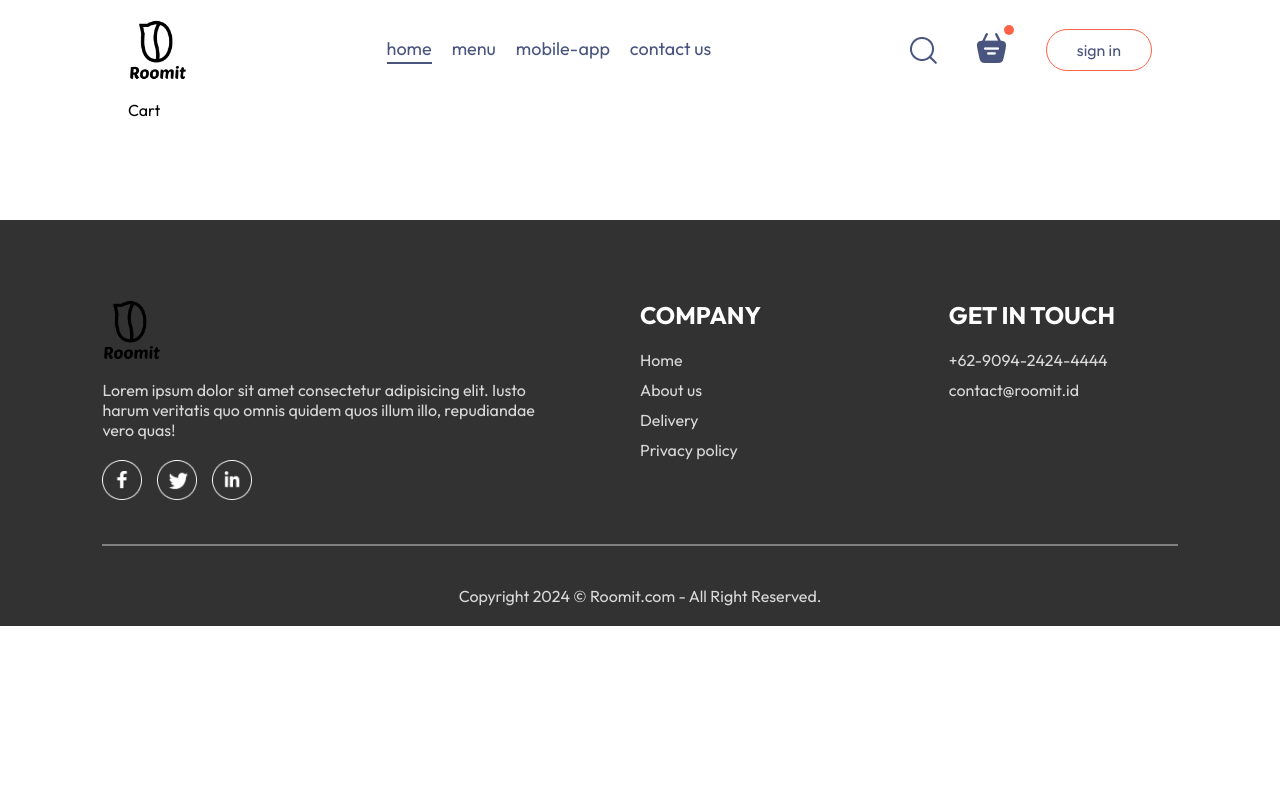
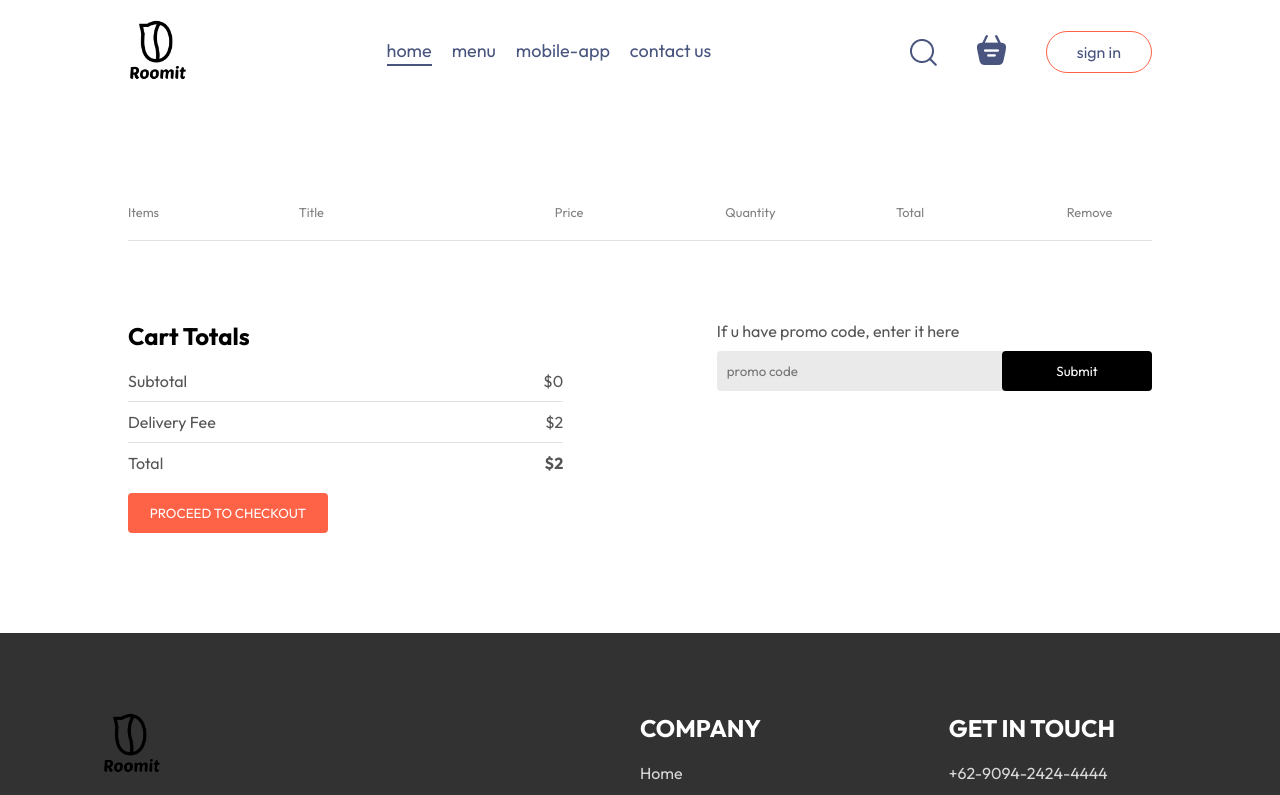
Before and after one commit to sonihalim/roomit-roastery, a React (Vite) app in the folder frontend/: page /cart in a window 1280 px wide. Shown: the top 795 px of the page. Built offline with nearby package versions, Linux system fonts and the light colour scheme.

Commit message:
create cart page

```diff
--- a/frontend/src/components/Navbar/Navbar.jsx
+++ b/frontend/src/components/Navbar/Navbar.jsx
@@ -1,15 +1,17 @@
-import React, { useState } from 'react'
+import React, { useContext, useState } from 'react'
 import './Navbar.css'
 import { assets } from '../../assets/assets'
 import { Link } from 'react-router-dom';
+import { StoreContext } from '../../context/StoreContext';
 
 const Navbar = ({setShowLogin}) => {
 
   const [menu,setMenu] = useState("home");
+  const {getTotalCartAmount} = useContext(StoreContext);
 
   return (
     <div className='navbar'>
-        <img src={assets.logo} alt='' className='logo'/>
+        <Link to='/'><img src={assets.logo} alt='' className='logo'/></Link>
         <ul className="navbar-menu">
           <Link to='/' onClick={()=>setMenu("home")} className={menu==="home"?"active":""}>home</Link>
           <a href='#explore-menu' onClick={()=>setMenu("menu")} className={menu==="menu"?"active":""}>menu</a>
@@ -19,8 +21,8 @@
         <div className="navbar-right">
           <img src={assets.search_icon} alt="" />
           <div className="navbar-search-icon">
-            <img src={assets.basket_icon} alt="" />
-            <div className="dot"></div>
+            <Link to='/cart'><img src={assets.basket_icon} alt="" /></Link>
+            <div className={getTotalCartAmount()===0?"":"dot"}></div>
           </div>
           <button onClick={()=>setShowLogin(true)}>sign in</button>
         </div>
--- a/frontend/src/context/StoreContext.jsx
+++ b/frontend/src/context/StoreContext.jsx
@@ -20,16 +20,25 @@
         setCartItems((prev)=>({...prev,[itemId]:prev[itemId]-1}))
     }
 
-    useEffect(()=>{
-        console.log(cartItems);
-    },[cartItems])
+    const getTotalCartAmount = () => {
+        let totalAmount = 0;
+        for(const item in cartItems)
+        {
+            if (cartItems[item]>0){
+                let itemInfo = food_list.find((product)=>product._id === item);
+                totalAmount += itemInfo.price*cartItems[item];
+            }
+        }
+        return totalAmount;
+    }
 
     const contextValue = {
         food_list,
         cartItems,
         setCartItems,
         addToCart,
-        removeFromCart
+        removeFromCart,
+        getTotalCartAmount
     }
 
     return (
--- a/frontend/src/pages/Cart/Cart.css
+++ b/frontend/src/pages/Cart/Cart.css
@@ -0,0 +1,107 @@
+.cart{
+    margin-top: 100px;
+}
+
+.cart-items-title{
+    display: grid;
+    grid-template-columns: 1fr 1.5fr 1fr 1fr 1fr 0.5fr;
+    align-items: center;
+    color: grey;
+    font-size: max(1vw,12px);
+}
+
+.cart-items-item{
+    margin: 10px 0px;
+    color: black;
+}
+
+.cart-items-item img{
+    width: 50px;
+}
+
+.cart hr{
+    height: 1px;
+    background-color: #e2e2e2;
+    border: none;
+}
+
+.cart-items-item .cross{
+    cursor: pointer;
+}
+
+.cart-bottom{
+    margin-top: 80px;
+    display: flex;
+    justify-content: space-between;
+    gap: max(12vw,20px);
+}
+
+.cart-total{
+    flex: 1;
+    display: flex;
+    flex-direction: column;
+    gap: 20px;
+}
+
+.cart-total-details{
+    display: flex;
+    justify-content: space-between;
+    color: #555;
+}
+
+.cart-total hr{
+    margin: 10px 0px;
+}
+
+.cart-total button{
+    border: none;
+    color: white;
+    background-color: tomato;
+    width: max(15vw,200px);
+    padding: 12px 0px;
+    border-radius: 4px;
+    cursor: pointer;
+}
+
+.cart-promocode{
+    flex: 1;
+}
+
+.cart-promocode p{
+    color: #555;
+}
+
+.cart-promocode-input{
+    margin-top: 10px;
+    display: flex;
+    justify-content: space-between;
+    align-items: center;
+    background-color: #eaeaea;
+    border-radius: 4px;
+}
+
+.cart-promocode-input input{
+    background: transparent;
+    border: none;
+    outline: none;
+    padding-left: 10px;
+}
+
+.cart-promocode-input button{
+    width: max(10vw,150px);
+    padding: 12px 5px;
+    background-color: black;
+    border: none;
+    color: white;
+    border-radius: 4px;
+    cursor: pointer;
+}
+
+@media (max-width:750px) {
+    .cart-bottom{
+        flex-direction: column-reverse;
+    }
+    .cart-promocode{
+        justify-content: start;
+    }
+}
--- a/frontend/src/pages/Cart/Cart.jsx
+++ b/frontend/src/pages/Cart/Cart.jsx
@@ -1,10 +1,74 @@
-import React from 'react'
-import './Cart.css'
+import React, { useContext } from "react";
+import "./Cart.css";
+import { StoreContext } from "../../context/StoreContext";
 
 const Cart = () => {
+  const { cartItems, food_list, removeFromCart, getTotalCartAmount } = useContext(StoreContext);
+
   return (
-    <div>Cart</div>
-  )
-}
+    <div className="cart">
+      <div className="cart-items">
+        <div className="cart-items-title">
+          <p>Items</p>
+          <p>Title</p>
+          <p>Price</p>
+          <p>Quantity</p>
+          <p>Total</p>
+          <p>Remove</p>
+        </div>
+        <br />
+        <hr />
+        {food_list.map((item, index) => {
+          if (cartItems[item._id] > 0) {
+            return (
+              <div>
+                <div className="cart-items-title cart-items-item">
+                  <img src={item.image} alt="" />
+                  <p>{item.name}</p>
+                  <p>${item.price}</p>
+                  <p>{cartItems[item._id]}</p>
+                  <p>${item.price * cartItems[item._id]}</p>
+                  <p onClick={()=>removeFromCart(item._id)}className="cross">x</p>
+                </div>
+                <hr />
+              </div>
+            );
+          }
+        })}
+      </div>
+      <div className="cart-bottom">
+        <div className="cart-total">
+          <h2>Cart Totals</h2>
+          <div>
+            <div className="cart-total-details">
+              <p>Subtotal</p>
+              <p>${getTotalCartAmount()}</p>
+            </div>
+            <hr />
+            <div className="cart-total-details">
+              <p>Delivery Fee</p>
+              <p>${2}</p>
+            </div>
+            <hr />
+            <div className="cart-total-details">
+              <p>Total</p>
+              <b>${getTotalCartAmount()+2}</b>
+            </div>
+          </div>
+          <button>PROCEED TO CHECKOUT</button>
+        </div>
+        <div className="cart-promocode">
+          <div>
+            <p>If u have promo code, enter it here</p>
+            <div className="cart-promocode-input">
+              <input type="text" placeholder="promo code"/>
+              <button>Submit</button>
+            </div>
+          </div>
+        </div>
+      </div>
+    </div>
+  );
+};
 
-export default Cart
+export default Cart;
```
